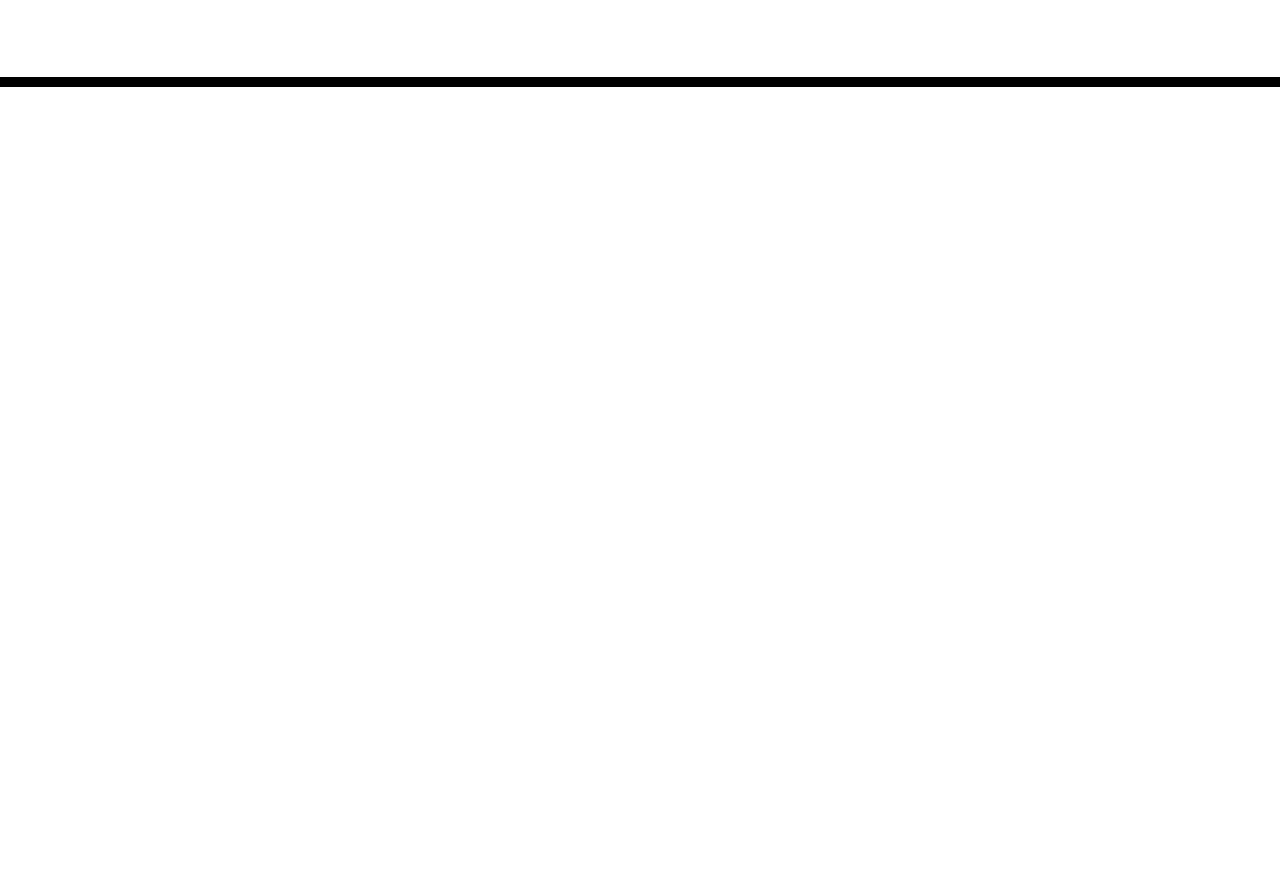
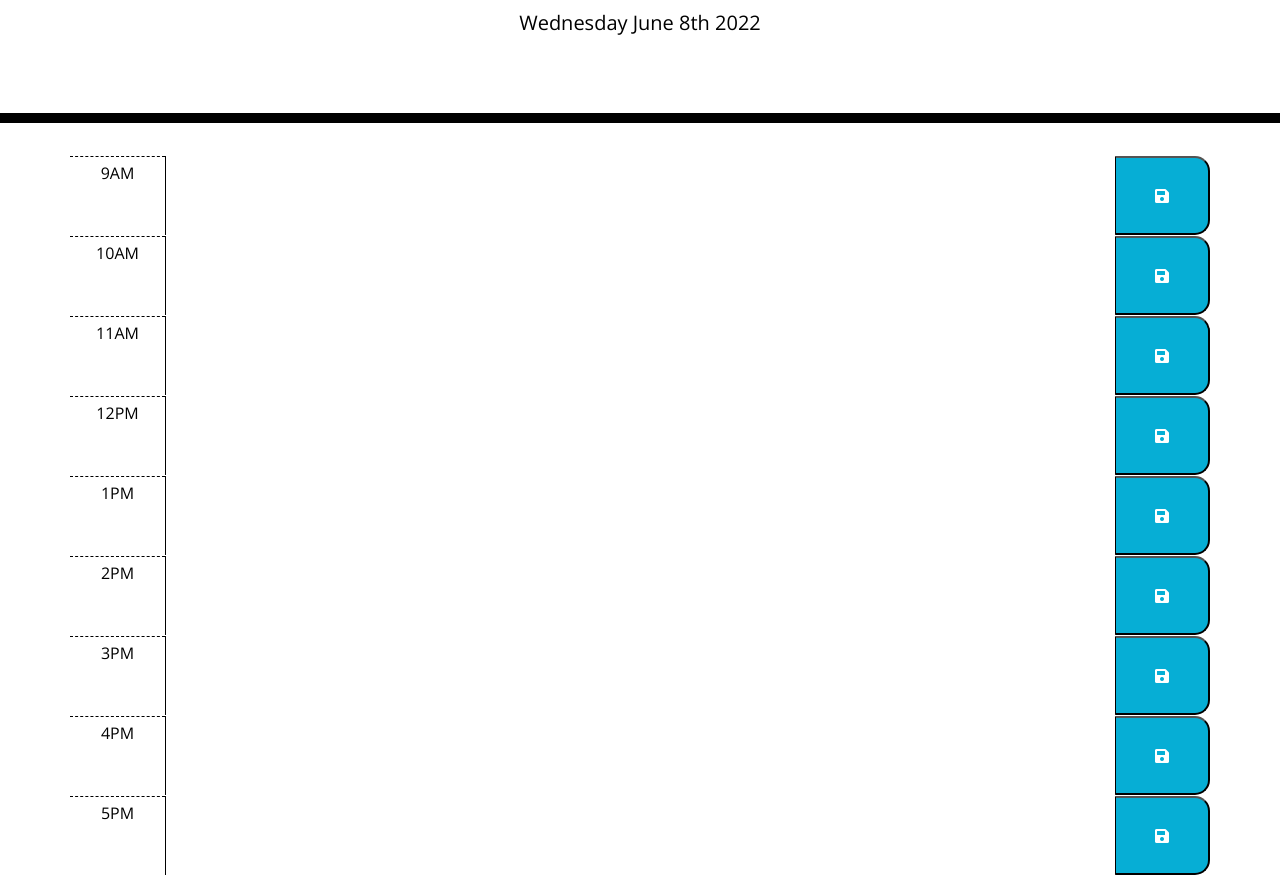
Before and after one commit to vrzali/work_day_scheduler, a plain HTML site: page index.html in a window 1280 px wide. Shown: the part 181-1056 px from the top of the page. Before the commit the page ends 800 px from the top, so only its background shows below. Drawn offline with nearby package versions, Linux system fonts and the light colour scheme.

Commit message:
Added time blocks and date on the top

```diff
--- a/index.html
+++ b/index.html
@@ -30,9 +30,63 @@
     </header>
     <div class="container">
       <!-- Timeblocks go here -->
+      <div class="row time-block" id="9">
+        <div class="col-1 hour pt-2">9AM</div>
+        <textarea class="col-10 plan"></textarea>
+        <button class="col-1 saveBtn"><i class="fas fa-save"></i></button>
+      </div>
+
+      <div class="row time-block" id="10">
+        <div class="col-1 hour pt-2">10AM</div>
+        <textarea class="col-10 plan"></textarea>
+        <button class="col-1 saveBtn"><i class="fas fa-save"></i></button>
+      </div>
+
+      <div class="row time-block" id="11">
+        <div class="col-1 hour pt-2">11AM</div>
+        <textarea class="col-10 plan"></textarea>
+        <button class="col-1 saveBtn"><i class="fas fa-save"></i></button>
+      </div>
+
+      <div class="row time-block" id="12">
+        <div class="col-1 hour pt-2" value="12PM">12PM</div>
+        <textarea class="col-10 plan"></textarea>
+        <button class="col-1 saveBtn"><i class="fas fa-save"></i></button>
+      </div>
+
+      <div class="row time-block" id="13">
+        <div class="col-1 hour pt-2">1PM</div>
+        <textarea class="col-10 plan"></textarea>
+        <button class="col-1 saveBtn"><i class="fas fa-save"></i></button>
+      </div>
+
+      <div class="row time-block" id="14">
+        <div class="col-1 hour pt-2">2PM</div>
+        <textarea class="col-10 plan"></textarea>
+        <button class="col-1 saveBtn"><i class="fas fa-save"></i></button>
+      </div>
+
+      <div class="row time-block" id="15">
+        <div class="col-1 hour pt-2">3PM</div>
+        <textarea class="col-10 plan"></textarea>
+        <button class="col-1 saveBtn"><i class="fas fa-save"></i></button>
+      </div>
+
+      <div class="row time-block" id="16">
+        <div class="col-1 hour pt-2">4PM</div>
+        <textarea class="col-10 plan"></textarea>
+        <button class="col-1 saveBtn"><i class="fas fa-save"></i></button>
+      </div>
+
+      <div class="row time-block" id="17">
+        <div class="col-1 hour pt-2">5PM</div>
+        <textarea class="col-10 plan"></textarea>
+        <button class="col-1 saveBtn"><i class="fas fa-save"></i></button>
+      </div>
     </div>
 
     <script src="https://code.jquery.com/jquery-3.4.1.min.js"></script>
     <script src="https://cdnjs.cloudflare.com/ajax/libs/moment.js/2.24.0/moment.min.js"></script>
+    <script src="/script.js"></script>
   </body>
 </html>
--- a/script.js
+++ b/script.js
@@ -0,0 +1,2 @@
+
+$("#currentDay").text(moment().format('dddd MMMM Do YYYY'));
```
